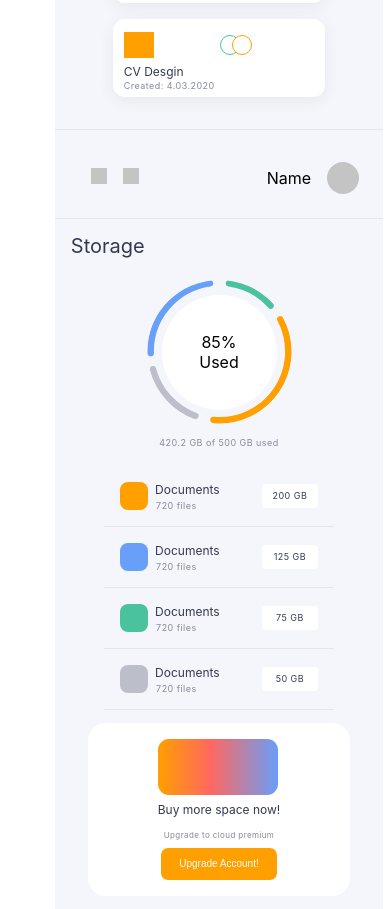
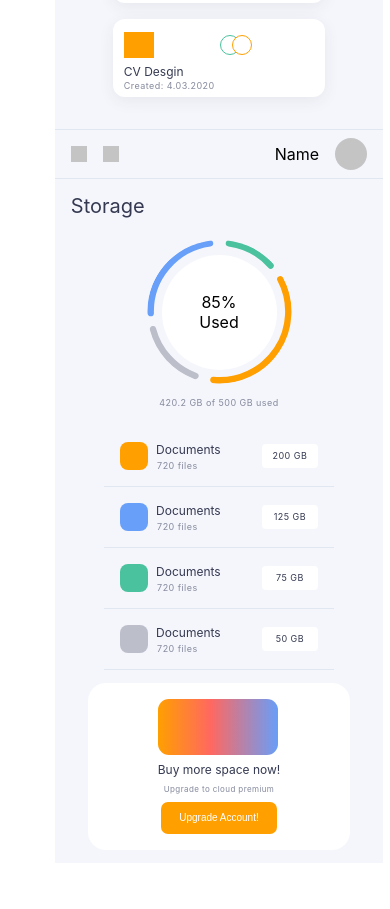
Before and after one commit to marceloev123/Css-Nerdery-Challenge-Layout, a React (Create React App) app: page / in a window 390 px wide. Shown: the part 1164-2073 px from the top of the page. After the commit the page ends 2027 px from the top, so only its background shows below. Built offline with nearby package versions, Linux system fonts and the light colour scheme.

Commit message:
fix: responsive right-dashboard tsx

```diff
--- a/src/components/Dashboard/Dashboard.tsx
+++ b/src/components/Dashboard/Dashboard.tsx
@@ -27,9 +27,10 @@ const DocumentComponent = ({
       alignItems: "center",
       padding: "16px",
       borderBottom: "1px solid #E0E7F1",
+      gap:"8px"
     }}
   >
-    <div style={{ display: "flex", gap: "7px" }}>
+    <div style={{ display: "flex", gap: "8px" }}>
       <div
         style={{
           height: "28px",
@@ -75,6 +76,8 @@ const DocumentComponent = ({
           fontStyle: "normal",
           fontWeight: "normal",
           color: "#343951",
+          textAlign:"center",
+          margin:"2px"
         }}
       >
         {space} GB
@@ -122,7 +125,7 @@ export const Dashboard = ({ className }: DashboardProps) => {
           style={{
             display: "flex",
             gap: "16px",
-            padding: "36px 0px 32px 36px",
+            padding: "8px 16px 8px 16px",
           }}
         >
           <div
@@ -145,7 +148,7 @@ export const Dashboard = ({ className }: DashboardProps) => {
             display: "flex",
             alignItems: "center",
             gap: "16px",
-            padding: "32px 24px 24px 0px",
+            padding: "8px 16px 8px 16px",
           }}
         >
           <div>Name</div>
@@ -205,7 +208,6 @@ export const Dashboard = ({ className }: DashboardProps) => {
               fontSize: "12px",
               lineHeight: "14px",
               marginTop: "0px",
-              marginBottom: "6px",
             }}
           >
             Buy more space now!
```
